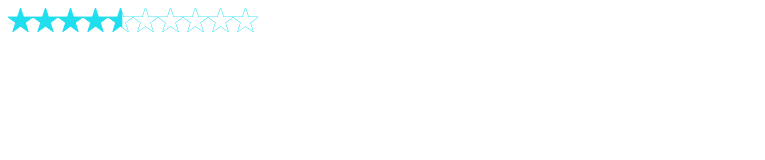
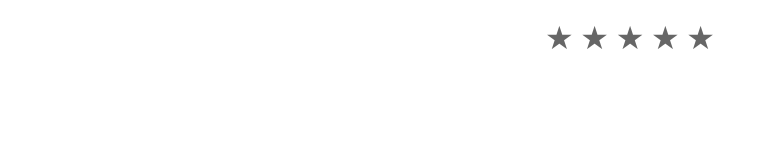
Before and after one commit to caishanni/votes, a plain HTML site: page index.html in a window 1280 px wide. Shown: the whole page, without its empty margins (0-765 px from the left). Drawn offline with Linux system fonts and the light colour scheme.

Commit message:
Update index.html

```diff
--- a/index.html
+++ b/index.html
@@ -1,101 +1,52 @@
 <!DOCTYPE html>
-<html lang="en">
+<html>
 <head>
-    <meta charset="UTF-8">
-    <meta name="author" content="Jeri qcloud.js@gmail.com" />
-    <title>showRatingStars</title>
+<meta charset="utf-8">
+<meta name="author" content="http://www.softwhy.com/" />
+<title>蚂蚁部落</title>
+<style>
+form {
+  max-width: 200px;
+  margin: 0 auto;
+}
+.chrome > input {
+  position: relative;
+  margin-right: 1em;
+  border: 0;
+  background: transparent;
+  color: gold;
+  -webkit-transition: color .8s;
+  transition: color .8s;
+}
+.chrome > input:nth-of-type(1) {
+  display: none;
+}
+.chrome > input:before {
+  position: absolute;
+  content: "★";
+  left: 0;
+  top: 0;
+  font-size: 32px;
+  height: 100%;
+  width: 100%;
+  background: #FFF;
+  cursor: pointer;
+}
+.chrome > input:checked ~ input {
+  color: #666;
+}
+</style>
 </head>
 <body>
-    <canvas width="250" height="40" id="myCanvas"></canvas>
-
-    <script>
-        /**
-         * showRatingStars 显示评分星级
-         * @param  {Object} myCanvas 画布对象
-         * @param  {Number} rating   评分
-         * @param  {Number} counts   star个数
-         * @param  {Number} size     star大小
-         * @param  {Object} style    star样式
-         *           Example: style = {
-         *                          borderColor:"#21DEEF",
-         *                          fillColor:"#21DEEF",
-         *                        spaceColor:"#FFFFFF"
-         *                      }
-         * @return none
-         */
-        function showRatingStars(myCanvas, rating, counts, size, style) {
-
-            // 检测rating与star数目是否合适
-            if (rating > counts) {
-
-                alert("Please set suitable rating and counts!");
-                return;
-            }
-
-            // 检测大小设置是否合适
-            if (myCanvas.offsetWidth < size * counts || myCanvas.offsetHeight < size) {
-
-                alert("Please set suitable size and myCanvas' size!");
-                return;
-            }
-
-            var context = myCanvas.getContext('2d');
-            var xStart = rating * size;
-            var yStart = 0;
-            var xEnd = (Math.ceil(rating) + 1) * size;
-            var yEnd = 0;
-            var radius = size / 2;
-
-            // 线性渐变，由左至右
-            var linear = context.createLinearGradient(xStart, yStart, xEnd, yEnd);
-            linear.addColorStop(0, style.fillColor);
-            linear.addColorStop(0.01, style.spaceColor);
-            linear.addColorStop(1, style.spaceColor);
-            context.fillStyle = linear;
-
-            // star边框颜色设置
-            context.strokeStyle = style.borderColor;
-            context.lineWidth = 1;
-
-            // 绘制star的顶点坐标
-            var x = radius,
-                y = 0;
-
-            for (var i = 0; i < counts; i++) {
-
-                // star绘制
-                context.beginPath();
-                var x1 = size * Math.sin(Math.PI / 10);
-                var h1 = size * Math.cos(Math.PI / 10);
-                var x2 = radius;
-                var h2 = radius * Math.tan(Math.PI / 5);
-                context.lineTo(x + x1, y + h1);
-                context.lineTo(x - radius, y + h2);
-                context.lineTo(x + radius, y + h2);
-                context.lineTo(x - x1, y + h1);
-                context.lineTo(x - x1, y + h1);
-                context.lineTo(x, y);
-                context.closePath();
-                context.stroke();
-                context.fill();
-                x = (i + 1.5) * size;
-                y = 0;
-                context.moveTo(x, y);
-            }
-        }
-
-        // 参数设置与函数调用
-        var size = 25;
-        var rating = 4.57;
-        var counts = 10;
-        var style = {
-            borderColor: "#21DEEF",
-            fillColor: "#21DEEF",
-            spaceColor: "#FFFFFF"
-        };
-        var myCanvas = document.getElementById("myCanvas");
-
-        showRatingStars(myCanvas, rating, counts, size, style);
-    </script>
+<form>
+  <p class="chrome">
+    <input type="radio" name="a" value="0" checked="checked" />
+    <input type="radio" name="a" value="1" />
+    <input type="radio" name="a" value="2" />
+    <input type="radio" name="a" value="3" />
+    <input type="radio" name="a" value="4" />
+    <input type="radio" name="a" value="5" />
+  </p>
+</form>
 </body>
 </html>
```
